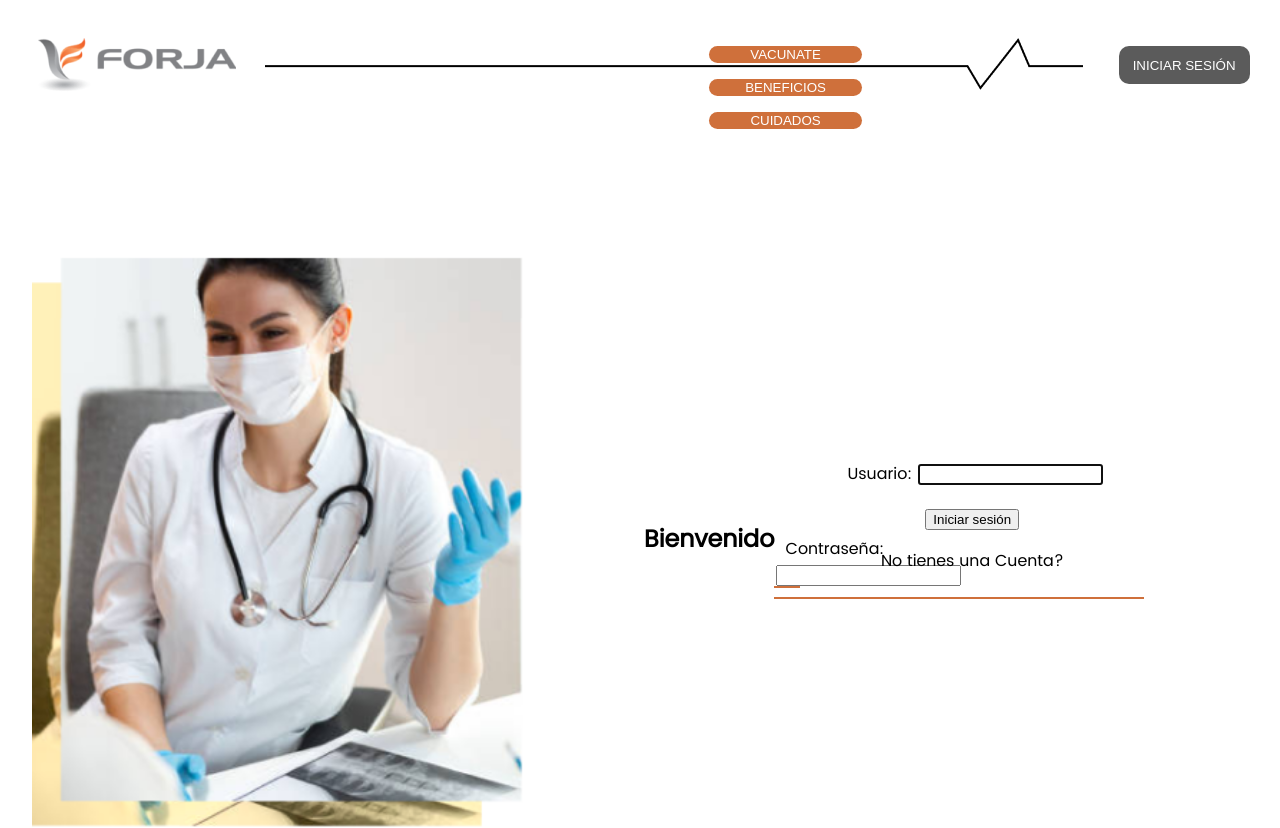
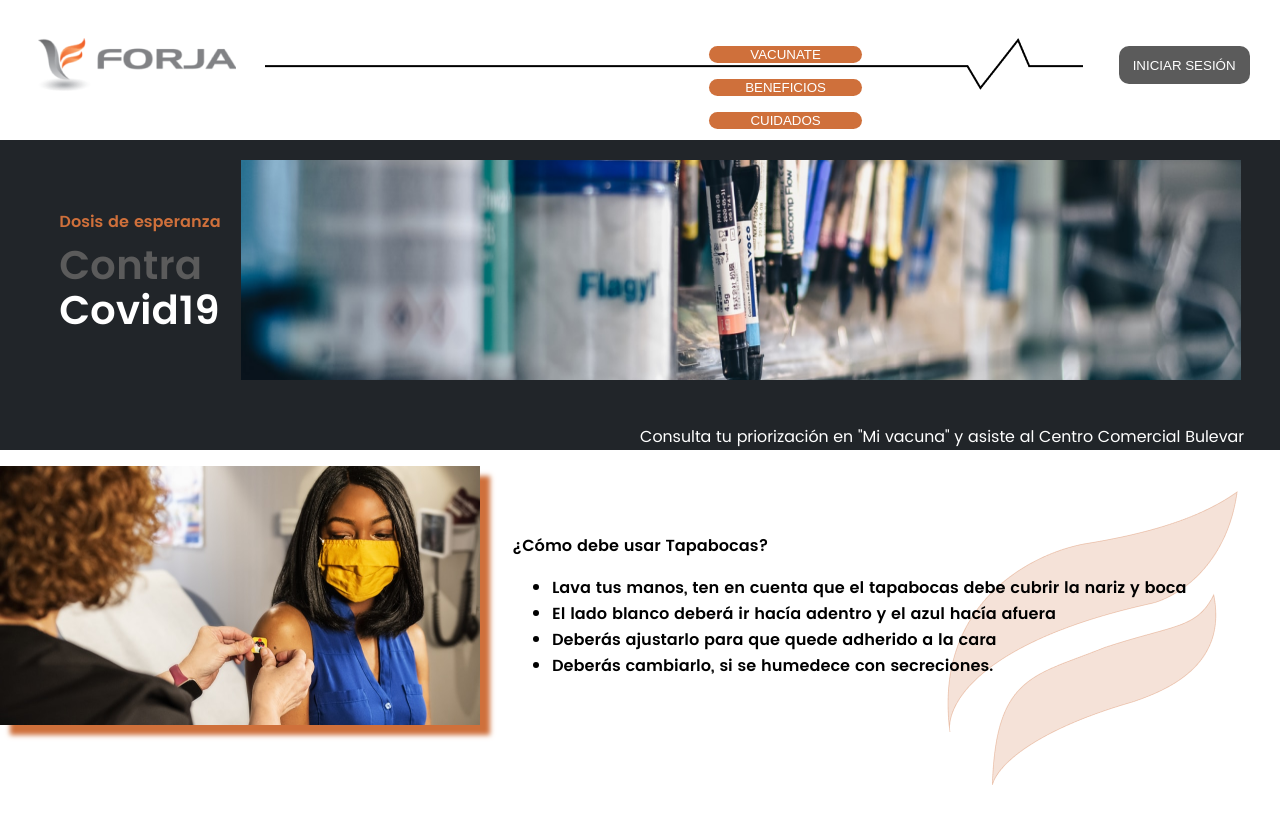
Before and after one commit to VeronikaEspa/Proyecto_Vacunacion, a React (Create React App) app: page /Login in a window 1280 px wide. Shown: the top 828 px of the page. Built offline with nearby package versions, Linux system fonts and the light colour scheme; no server answers.

Commit message:
Arreglando enrutamiento del index

```diff
--- a/src/App.js
+++ b/src/App.js
@@ -13,6 +13,7 @@ function App() {
         <ToastContainer/>
         <GlobalStyles/>
         <Switch>
+          <Route path="/" component={Home}/>
           <Route path="/" exact component={Home}/>
           <Route path="/Login" exact component={Login}/>
           <Route path="/Tabla" exact component={Tabla}/>
```
